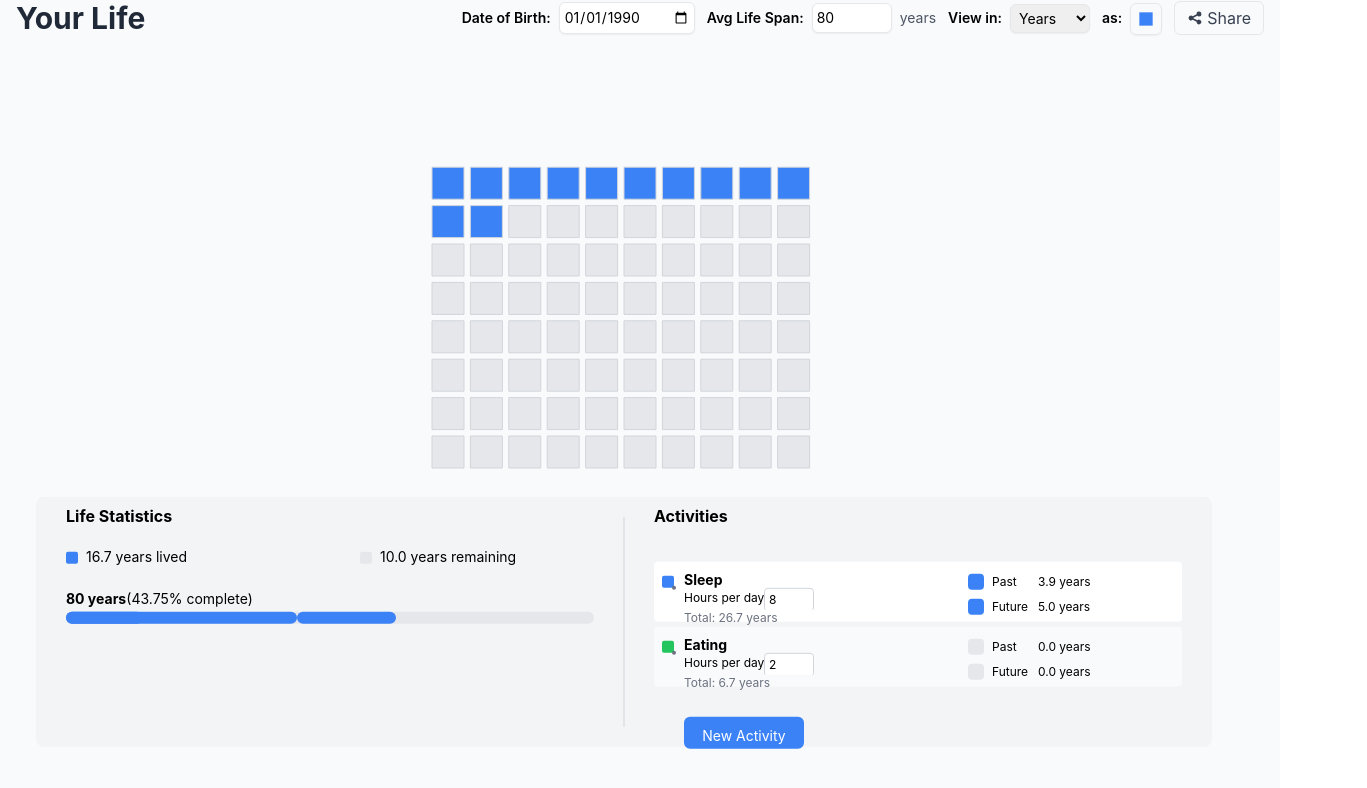
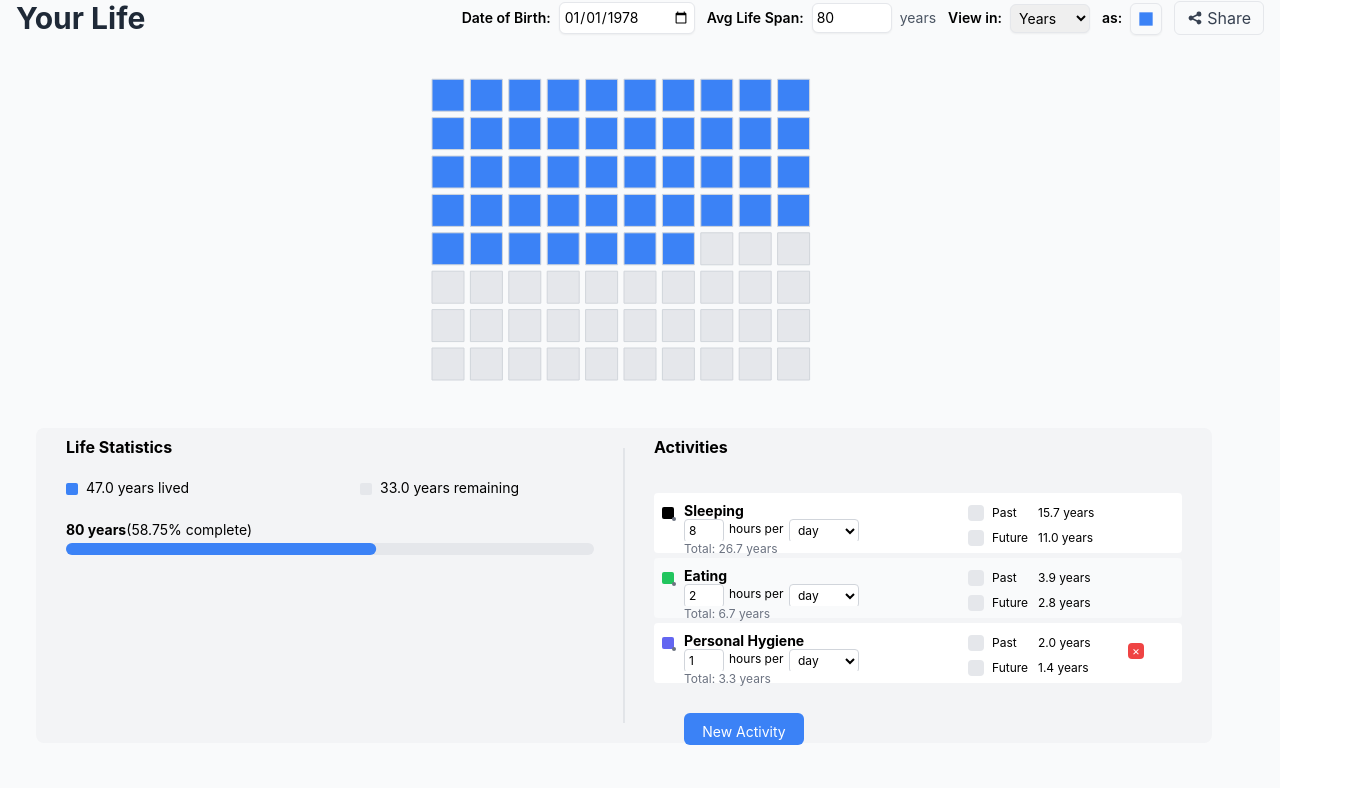
Before and after one commit to saidevac/yourlife, a React (Create React App) app: page / in a window 1280 px wide. Shown: the top 788 px of the page, 1367 px wide, since content can reach past the window. Built offline with nearby package versions, Linux system fonts and the light colour scheme.

Commit message:
activities enhancements and additional grid cell shape visualization

```diff
--- a/src/components/LifeGrid.js
+++ b/src/components/LifeGrid.js
@@ -8,11 +8,12 @@ const LifeGrid = () => {
   const containerRef = useRef(null);
   const [windowWidth, setWindowWidth] = useState(window.innerWidth);
   const [timeUnit, setTimeUnit] = useState('years');
-  const [birthDate, setBirthDate] = useState('1990-01-01');
+  const [birthDate, setBirthDate] = useState('1978-01-01');
   const [lifespan, setLifespan] = useState(80);
   const [activities, setActivities] = useState([
-    { id: 1, name: 'Sleep', hoursPerDay: 8, color: '#3B82F6', spent: true, future: true },
-    { id: 2, name: 'Eating', hoursPerDay: 2, color: '#22C55E', spent: false, future: false }
+    { id: 1, name: 'Sleeping', hours: 8, timeUnit: 'day', hoursPerDay: 8, color: '#000000', spent: false, future: false },
+    { id: 2, name: 'Eating', hours: 2, timeUnit: 'day', hoursPerDay: 2, color: '#22C55E', spent: false, future: false },
+    { id: 3, name: 'Personal Hygiene', hours: 1, timeUnit: 'day', hoursPerDay: 1, color: '#6366F1', spent: false, future: false }
   ]);
 
   const [currentShape, setCurrentShape] = useState('square');
@@ -84,6 +85,19 @@ const LifeGrid = () => {
     setTimeUnit(units[nextIndex]);
   };
 
+  const calculateHoursPerDay = (hours, timeUnit) => {
+    switch(timeUnit) {
+      case 'week':
+        return hours / 7;
+      case 'month':
+        return hours / 30;
+      case 'year':
+        return hours / 365;
+      default: // day
+        return hours;
+    }
+  };
+
   const {
     calculateBaseProgress,
     calculateAge,
@@ -131,7 +145,16 @@ const LifeGrid = () => {
   const handleActivityChange = useCallback((id, field, value) => {
     setActivities(prevActivities => prevActivities.map(activity => {
       if (activity.id === id) {
-        return { ...activity, [field]: value };
+        const updatedActivity = { ...activity, [field]: value };
+
+        // If hours or timeUnit changes, recalculate hoursPerDay
+        if (field === 'hours' || field === 'timeUnit') {
+          const hours = field === 'hours' ? value : activity.hours;
+          const timeUnit = field === 'timeUnit' ? value : activity.timeUnit;
+          updatedActivity.hoursPerDay = calculateHoursPerDay(hours, timeUnit);
+        }
+
+        return updatedActivity;
       }
       return activity;
     }));
@@ -141,7 +164,7 @@ const LifeGrid = () => {
     const hours = Math.min(24, Math.max(0, parseFloat(newHours) || 0));
     setActivities(prevActivities => prevActivities.map(activity => {
       if (activity.id === id) {
-        return { ...activity, hoursPerDay: hours };
+        return { ...activity, hours, hoursPerDay: hours };
       }
       return activity;
     }));
@@ -178,6 +201,8 @@ const LifeGrid = () => {
       const newActivity = {
         id: prevActivities.length + 1,
         name: 'New Activity',
+        hours: 1,
+        timeUnit: 'day',
         hoursPerDay: 1,
         color: getUniqueColor(),
         spent: false,
@@ -229,7 +254,7 @@ const LifeGrid = () => {
 
     // Create a group for the grid
     const gridGroup = svg.append('g')
-      .attr('transform', `translate(${gridLeftOffset}, ${(cellSize + padding) * 3})`);
+      .attr('transform', `translate(${gridLeftOffset}, ${(cellSize + padding) * 0.5})`);
 
     // Create cells within the grid group
     gridGroup.selectAll('path.cell')
@@ -246,12 +271,66 @@ const LifeGrid = () => {
         const scale = cellSize / 20;
         return shapes[currentShape](scale);
       })
-      .attr('fill', (d, i) => {
+      .each(function(d, i) {
         const isLived = i < progress.lived;
-        return getActivityColorForCell(i, isLived);
+        const color = getActivityColorForCell(i, isLived);
+
+        if (typeof color === 'object' && color.type === 'gradient') {
+          // Create unique gradient ID
+          const gradientId = `gradient-${i}`;
+
+          // Create linear gradient
+          const gradient = gridGroup.append('linearGradient')
+            .attr('id', gradientId)
+            .attr('x1', '0%')
+            .attr('y1', '0%')
+            .attr('x2', '100%')
+            .attr('y2', '0%');
+
+          // Add initial stop with default color
+          gradient.append('stop')
+            .attr('offset', '0%')
+            .attr('stop-color', color.defaultColor);
+
+          // Add gradient stops for each activity portion
+          color.stops.forEach(stop => {
+            // Add start stop if not at 0%
+            if (stop.startPercent > 0) {
+              gradient.append('stop')
+                .attr('offset', `${stop.startPercent}%`)
+                .attr('stop-color', color.defaultColor);
+            }
+
+            // Add activity color stop
+            gradient.append('stop')
+              .attr('offset', `${stop.startPercent}%`)
+              .attr('stop-color', stop.color);
+
+            gradient.append('stop')
+              .attr('offset', `${stop.endPercent}%`)
+              .attr('stop-color', stop.color);
+
+            // Add end stop if not at 100%
+            if (stop.endPercent < 100) {
+              gradient.append('stop')
+                .attr('offset', `${stop.endPercent}%`)
+                .attr('stop-color', color.defaultColor);
+            }
+          });
+
+          // Apply gradient
+          d3.select(this)
+            .attr('fill', `url(#${gradientId})`)
+            .attr('stroke', '#D1D5DB')
+            .attr('stroke-width', 1);
+        } else {
+          // Apply solid color
+          d3.select(this)
+            .attr('fill', color)
+            .attr('stroke', '#D1D5DB')
+            .attr('stroke-width', 1);
+        }
       })
-      .attr('stroke', '#D1D5DB')
-      .attr('stroke-width', 1)
       .attr('data-index', (d, i) => i)
       .on('mouseover', function(event, d) {
         const index = d3.select(this).attr('data-index');
@@ -290,7 +369,7 @@ const LifeGrid = () => {
       });
 
     // Calculate stats panel position
-    const statsY = (cellSize + padding) * rows + (cellSize + padding) * 4;
+    const statsY = (cellSize + padding) * rows + (cellSize + padding) * 2; // Reduced from previous value
     const headerHeight = 40;
     const activityHeight = 65;
     const verticalPadding = 30;
@@ -648,23 +727,18 @@ const LifeGrid = () => {
       const hoursGroup = nameGroup.append('g')
         .attr('transform', 'translate(0, 28)');
 
-      hoursGroup.append('text')
-        .attr('y', 12)
-        .style('font-size', '12px')
-        .text('Hours per day:');
-
       const hoursInput = hoursGroup.append('foreignObject')
-        .attr('x', 80)
+        .attr('x', 0)
         .attr('y', -4)
-        .attr('width', 50)
-        .attr('height', 24);
+        .attr('width', 40)
+        .attr('height', '24');
 
       const hoursInputField = hoursInput.append('xhtml:input')
         .attr('type', 'number')
         .attr('min', '0')
         .attr('max', '24')
         .attr('step', '0.5')
-        .attr('value', activity.hoursPerDay)
+        .attr('value', activity.hours)
         .style('width', '100%')
         .style('height', '100%')
         .style('padding', '2px 4px')
@@ -673,9 +747,44 @@ const LifeGrid = () => {
         .style('font-size', '12px')
         .on('change', function() {
           const newHours = Math.min(24, Math.max(0, parseFloat(this.value) || 0));
-          handleActivityHoursChange(activity.id, newHours);
+          handleActivityChange(activity.id, 'hours', newHours);
           this.value = newHours; // Update the input to show the clamped value
         });
+
+      hoursGroup.append('text')
+        .attr('x', 45)
+        .attr('y', 12)
+        .style('font-size', '12px')
+        .text('hours per');
+
+      // Add time unit selector
+      const timeUnitSelect = hoursGroup.append('foreignObject')
+        .attr('x', 105)
+        .attr('y', -4)
+        .attr('width', 70)
+        .attr('height', '24');
+
+      const select = timeUnitSelect.append('xhtml:select')
+        .style('width', '100%')
+        .style('height', '100%')
+        .style('padding', '2px 4px')
+        .style('border', '1px solid #D1D5DB')
+        .style('border-radius', '4px')
+        .style('font-size', '12px')
+        .style('background-color', 'white')
+        .property('value', activity.timeUnit);  // Set the current value
+
+      ['day', 'week', 'month', 'year'].forEach(unit => {
+        select.append('xhtml:option')
+          .attr('value', unit)
+          .property('selected', unit === activity.timeUnit)
+          .text(unit);
+      });
+
+      select.on('change', function() {
+        const selectedUnit = this.value;
+        handleActivityChange(activity.id, 'timeUnit', selectedUnit);
+      });
 
       // Total units under hours
       hoursGroup.append('text')
@@ -839,7 +948,7 @@ const LifeGrid = () => {
         <div className="flex flex-col sm:flex-row items-center justify-between w-full mb-0">
           <h1 className="text-3xl font-bold text-gray-800">Your Life</h1>
           <div className="flex flex-wrap items-center justify-center gap-3">
-            <div className="flex items-center gap-2 text-sm">
+            <div className="flex items-center gap-2 text-sm group relative">
               <label className="font-semibold whitespace-nowrap">Date of Birth:</label>
               <input
                 type="date"
@@ -847,8 +956,11 @@ const LifeGrid = () => {
                 onChange={handleBirthDateChange}
                 className="p-1 border rounded-md shadow-sm text-sm w-auto"
               />
+              <div className="invisible group-hover:visible absolute -bottom-12 left-0 w-48 bg-gray-800 text-white text-xs rounded p-2 z-10">
+                Enter your date of birth to calculate your life progress
+              </div>
             </div>
-            <div className="flex items-center gap-2 text-sm">
+            <div className="flex items-center gap-2 text-sm group relative">
               <label className="font-semibold whitespace-nowrap">Avg Life Span:</label>
               <input
                 type="number"
@@ -858,8 +970,11 @@ const LifeGrid = () => {
                 className="p-1 border rounded-md shadow-sm text-sm w-20"
               />
               <span className="text-sm text-gray-600">years</span>
+              <div className="invisible group-hover:visible absolute -bottom-12 left-0 w-48 bg-gray-800 text-white text-xs rounded p-2 z-10">
+                Set your expected lifespan to visualize your entire life
+              </div>
             </div>
-            <div className="flex items-center gap-2 text-sm">
+            <div className="flex items-center gap-2 text-sm group relative">
               <label className="font-semibold">View in:</label>
               <select
                 onChange={handleTimeUnitChange}
@@ -872,8 +987,11 @@ const LifeGrid = () => {
                 <option value="months">Months</option>
                 <option value="years">Years</option>
               </select>
+              <div className="invisible group-hover:visible absolute -bottom-12 left-0 w-48 bg-gray-800 text-white text-xs rounded p-2 z-10">
+                Choose how to break down your life: hours, days, weeks, months, or years
+              </div>
             </div>
-            <div className="flex items-center gap-2 text-sm">
+            <div className="flex items-center gap-2 text-sm group relative">
               <label className="font-semibold">as:</label>
               <div
                 onClick={cycleShape}
@@ -895,19 +1013,25 @@ const LifeGrid = () => {
                   />
                 </svg>
               </div>
+              <div className="invisible group-hover:visible absolute -bottom-12 left-0 w-48 bg-gray-800 text-white text-xs rounded p-2 z-10">
+                Change the shape of grid cells (square, circle, or hexagon)
+              </div>
             </div>
             <button
-              className="flex items-center gap-1 px-3 py-1 border rounded-md text-gray-700 hover:bg-gray-50"
+              className="flex items-center gap-1 px-3 py-1 border rounded-md text-gray-700 hover:bg-gray-50 group relative"
               onClick={handleShare}
             >
               <svg xmlns="http://www.w3.org/2000/svg" className="h-4 w-4" viewBox="0 0 20 20" fill="currentColor">
                 <path d="M15 8a3 3 0 10-2.977-2.63l-4.94 2.47a3 3 0 100 4.319l4.94 2.47a3 3 0 10.895-1.789l-4.94-2.47a3.027 3.027 0 000-.74l4.94-2.47C13.456 7.68 14.19 8 15 8z" />
               </svg>
               Share
+              <div className="invisible group-hover:visible absolute -bottom-12 left-0 w-48 bg-gray-800 text-white text-xs rounded p-2 z-10">
+                Share your life grid visualization with others
+              </div>
             </button>
           </div>
         </div>
-        <div className="flex justify-center items-center mt-0">
+        <div className="flex justify-center items-center mt-2"> {/* Reduced from mt-4 or higher */}
           <div className="w-full flex justify-center overflow-visible">
             <svg ref={svgRef} style={{
               minHeight: timeUnit === 'weeks' ? `${window.innerHeight - 90}px` : 'auto',
--- a/src/hooks/useLifeGridCalculations.js
+++ b/src/hooks/useLifeGridCalculations.js
@@ -1,8 +1,20 @@
 import { useCallback } from 'react';
 
 export const useLifeGridCalculations = (birthDate, lifespan, timeUnit, activities, windowWidth) => {
+  // Helper function to calculate exact years between dates
+  const getExactYears = (start, end) => {
+    const yearDiff = end.getFullYear() - start.getFullYear();
+    const monthDiff = end.getMonth() - start.getMonth();
+    const dayDiff = end.getDate() - start.getDate();
+
+    if (monthDiff < 0 || (monthDiff === 0 && dayDiff < 0)) {
+      return yearDiff - 1;
+    }
+    return yearDiff;
+  };
+
   const calculateBaseProgress = useCallback(() => {
-    const today = new Date();
+    const today = new Date('2025-01-30'); // Use the provided current time
     const birth = new Date(birthDate);
 
     let lived = 0;
@@ -26,13 +38,17 @@ export const useLifeGridCalculations = (birthDate, lifespan, timeUnit, activitie
         remaining = total - lived;
         break;
       case 'months':
-        const monthDiff = (today.getFullYear() - birth.getFullYear()) * 12 + today.getMonth() - birth.getMonth();
-        lived = monthDiff;
+        const yearDiff = today.getFullYear() - birth.getFullYear();
+        const monthDiff = today.getMonth() - birth.getMonth();
+        lived = yearDiff * 12 + monthDiff;
+        if (today.getDate() < birth.getDate()) {
+          lived--;
+        }
         total = lifespan * 12;
         remaining = total - lived;
         break;
       default: // years
-        lived = today.getFullYear() - birth.getFullYear();
+        lived = getExactYears(birth, today);
         total = lifespan;
         remaining = total - lived;
     }
@@ -48,35 +64,13 @@ export const useLifeGridCalculations = (birthDate, lifespan, timeUnit, activitie
     const { lived, remaining, total } = calculateBaseProgress();
     const progress = (lived / total) * 100;
 
-    // Ensure activities is an array
-    const activityList = Array.isArray(activities) ? activities : [];
-
-    // Calculate extra time needed for activities
-    const pastActivities = activityList.filter(a => a.spent);
-    const futureActivities = activityList.filter(a => a.future);
-
-    const totalPastHours = pastActivities.reduce((sum, a) => sum + (a.hoursPerDay || 0), 0);
-    const totalFutureHours = futureActivities.reduce((sum, a) => sum + (a.hoursPerDay || 0), 0);
-
-    // Adjust lived and remaining based on activities
-    let adjustedLived = lived;
-    let adjustedRemaining = remaining;
-
-    if (totalPastHours > 0) {
-      adjustedLived = lived * (totalPastHours / 24);
-    }
-
-    if (totalFutureHours > 0) {
-      adjustedRemaining = remaining * (totalFutureHours / 24);
-    }
-
     return {
-      lived: adjustedLived,
-      remaining: adjustedRemaining,
+      lived,
+      remaining,
       total,
       progress
     };
-  }, [calculateBaseProgress, activities]);
+  }, [calculateBaseProgress]);
 
   const calculateActivityPastFutureUnits = useCallback((activity) => {
     const { total, lived, remaining } = calculateProgress();
@@ -84,56 +78,145 @@ export const useLifeGridCalculations = (birthDate, lifespan, timeUnit, activitie
     const hoursInDay = 24;
     const proportion = (activity.hoursPerDay || 0) / hoursInDay;
 
+    // Always calculate both past and future units regardless of selection
     return {
       total: total * proportion,
-      past: (activity.spent ? lived : 0) * proportion,
-      future: (activity.future ? remaining : 0) * proportion
+      past: lived * proportion,
+      future: remaining * proportion
     };
   }, [calculateProgress]);
 
   const getActivityColorForCell = useCallback((index, isLived) => {
-    if (!isLived) return '#E5E7EB';
-
     // Ensure activities is an array
     const activityList = Array.isArray(activities) ? activities : [];
+    const progress = calculateProgress();
 
-    // Find past activities
+    if (isLived) {
+      // Handle past cells
       const pastActivities = activityList.filter(a => a.spent);
-    if (pastActivities.length === 0) return '#3B82F6';
 
       // Calculate total hours for past activities
       const totalHours = pastActivities.reduce((sum, a) => sum + (a.hoursPerDay || 0), 0);
-    if (totalHours === 0) return '#3B82F6';
 
-    // Get random activity weighted by hours
-    const random = Math.random() * totalHours;
-    let sum = 0;
+      // If there are selected past activities
+      if (pastActivities.length > 0 && totalHours > 0) {
+        // Calculate how many cells should be colored for activities
+        const hoursPerDay = 24;
+        const activityProportion = totalHours / hoursPerDay;
+        const activityCells = progress.lived * activityProportion;
+        const fullCells = Math.floor(activityCells);
+
+        // Calculate which activity and what portion of it belongs in this cell
+        const cellHourStart = (index / progress.lived) * hoursPerDay;
+        const cellHourEnd = ((index + 1) / progress.lived) * hoursPerDay;
+
+        let currentHour = 0;
+        let gradientStops = [];
+
+        // Find which activities fall within this cell's hour range
         for (const activity of pastActivities) {
-      sum += activity.hoursPerDay || 0;
-      if (random <= sum) {
-        return activity.color;
+          const activityStart = currentHour;
+          const activityEnd = currentHour + (activity.hoursPerDay || 0);
+
+          // Check if this activity overlaps with the current cell
+          if (activityEnd > cellHourStart && activityStart < cellHourEnd) {
+            const startPercent = Math.max(0, (activityStart - cellHourStart) / (cellHourEnd - cellHourStart) * 100);
+            const endPercent = Math.min(100, (activityEnd - cellHourStart) / (cellHourEnd - cellHourStart) * 100);
+
+            gradientStops.push({
+              color: activity.color,
+              startPercent,
+              endPercent
+            });
+          }
+
+          currentHour = activityEnd;
+        }
+
+        // If we have gradient stops, return them
+        if (gradientStops.length > 0) {
+          return {
+            type: 'gradient',
+            stops: gradientStops,
+            defaultColor: '#3B82F6'
+          };
         }
       }
 
+      // Default blue for lived cells that aren't part of an activity
       return '#3B82F6';
-  }, [activities]);
+    } else {
+      // Handle future cells
+      const futureActivities = activityList.filter(a => a.future);
+
+      // Calculate total hours for future activities
+      const totalHours = futureActivities.reduce((sum, a) => sum + (a.hoursPerDay || 0), 0);
+
+      // If there are selected future activities
+      if (futureActivities.length > 0 && totalHours > 0) {
+        // Calculate how many cells should be colored for activities
+        const hoursPerDay = 24;
+        const activityProportion = totalHours / hoursPerDay;
+        const activityCells = progress.remaining * activityProportion;
+        const remainingIndex = index - progress.lived;
+
+        // Calculate which activity and what portion of it belongs in this cell
+        const cellHourStart = (remainingIndex / progress.remaining) * hoursPerDay;
+        const cellHourEnd = ((remainingIndex + 1) / progress.remaining) * hoursPerDay;
+
+        let currentHour = 0;
+        let gradientStops = [];
+
+        // Find which activities fall within this cell's hour range
+        for (const activity of futureActivities) {
+          const activityStart = currentHour;
+          const activityEnd = currentHour + (activity.hoursPerDay || 0);
+
+          // Check if this activity overlaps with the current cell
+          if (activityEnd > cellHourStart && activityStart < cellHourEnd) {
+            const startPercent = Math.max(0, (activityStart - cellHourStart) / (cellHourEnd - cellHourStart) * 100);
+            const endPercent = Math.min(100, (activityEnd - cellHourStart) / (cellHourEnd - cellHourStart) * 100);
+
+            gradientStops.push({
+              color: activity.color,
+              startPercent,
+              endPercent
+            });
+          }
+
+          currentHour = activityEnd;
+        }
+
+        // If we have gradient stops, return them
+        if (gradientStops.length > 0) {
+          return {
+            type: 'gradient',
+            stops: gradientStops,
+            defaultColor: '#E5E7EB'
+          };
+        }
+      }
+
+      // Default gray for future cells that aren't part of an activity
+      return '#E5E7EB';
+    }
+  }, [activities, calculateProgress]);
 
   const calculateAge = useCallback(() => {
-    const today = new Date();
+    const today = new Date('2025-01-30'); // Use the provided current time
     const birth = new Date(birthDate);
-    const diffTime = today - birth;
 
     switch (timeUnit) {
       case 'hours':
-        return Math.floor(diffTime / (1000 * 60 * 60));
+        return Math.floor((today - birth) / (1000 * 60 * 60));
       case 'days':
-        return Math.floor(diffTime / (1000 * 60 * 60 * 24));
+        return Math.floor((today - birth) / (1000 * 60 * 60 * 24));
       case 'weeks':
-        return Math.floor(diffTime / (1000 * 60 * 60 * 24 * 7));
+        return Math.floor((today - birth) / (1000 * 60 * 60 * 24 * 7));
       case 'months':
-        return Math.floor(diffTime / (1000 * 60 * 60 * 24 * 30.44));
+        return Math.floor((today - birth) / (1000 * 60 * 60 * 24 * 30.44));
       case 'years':
-        return Math.floor(diffTime / (1000 * 60 * 60 * 24 * 365.25));
+        return getExactYears(birth, today);
       default:
         return 0;
     }
```
Lines whose indentation alone changed are shown as unchanged.
